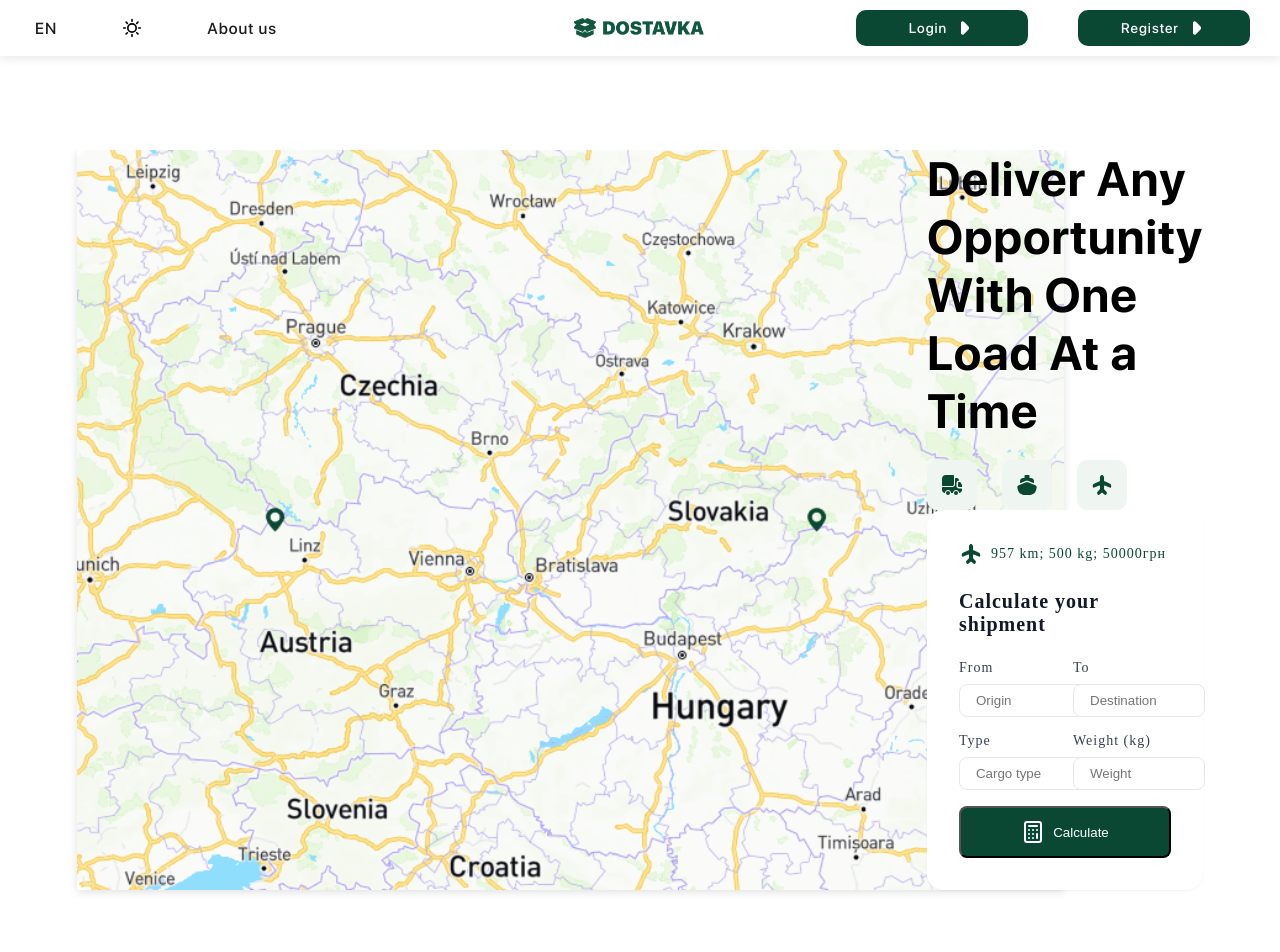
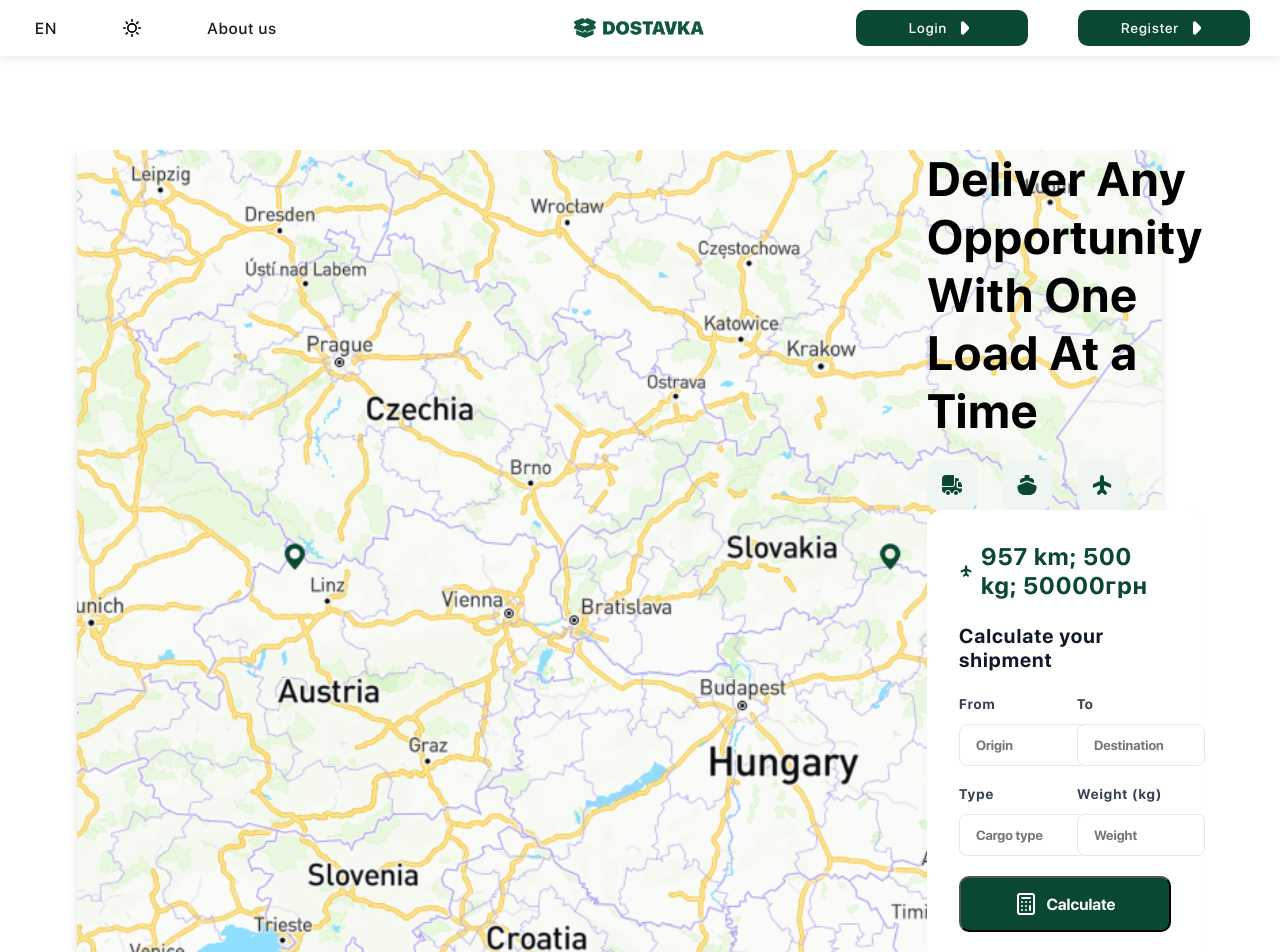
Before and after one commit to k4rpenko/Dostavka, a Next.js app in the folder client/: page /home in a window 1280 px wide. Shown: the top 952 px of the page. Built offline with nearby package versions, Linux system fonts and the light colour scheme.

Commit message:
Updated design

```diff
--- a/client/src/conponents/home/home1/style.module.scss
+++ b/client/src/conponents/home/home1/style.module.scss
@@ -24,19 +24,19 @@
 
 .Map{
   display: flex;
+}
 
-  img{
+.Map img{
   box-shadow: rgba(99, 99, 99, 0.2) 0px 2px 8px 0px;
-  }
 }
 
 .Title{
   display: flex;
+}
 
-  p{
+.Title p{
   font-size: 48px;
   font-family: var(--font-sfpro-bold);
-  }
 }
 
 .HomeSVGItem{
@@ -56,88 +56,91 @@
 
 .calculator{
   display: flex;
-}
-
-.calculator {
   background: white;
   border-radius: 16px;
   padding: 32px;
   box-shadow: 0 1px 2px rgba(0, 0, 0, 0.05);
-  display: flex;
   flex-direction: column;
+  font-family: var(--font-sfpro-bold);
+}
 
-  .resultBox {
+.calculator .resultBox {
   display: flex;
   align-items: center;
   gap: 8px;
   color: #0B4833;
   margin-bottom: 24px;
-
-    span {
-      font-size: 14px;
-      font-weight: 500;
-    }
+  font-size: 20px;
+  font-weight: bold;
 }
 
-  h2 {
+.calculator .resultBox span {
+  font-size: 24px;
+  font-weight: bold;
+}
+
+.calculator h2 {
   font-size: 20px;
   font-weight: 600;
   color: #111827;
   margin-bottom: 24px;
 }
 
-  form {
+.calculator form {
   display: flex;
   flex-direction: column;
-    gap: 16px;
+  gap: 20px;
+}
 
-    .inputGroup {
+.calculator .inputGroup {
   display: grid;
   grid-template-columns: 1fr 1fr;
-      gap: 16px;
+  gap: 24px;
+}
 
-      .inputBox {
+.calculator .inputBox {
   display: flex;
   flex-direction: column;
-        gap: 8px;
+  gap: 12px;
+  max-width: 300px;
+}
 
-        label {
+.calculator .inputBox label {
   font-size: 14px;
   font-weight: 500;
   color: #374151;
 }
 
-        input {
+.calculator .inputBox input {
   width: 100%;
-          padding: 8px 16px;
+  padding: 12px 16px;
   border: 1px solid #E5E7EB;
   border-radius: 8px;
   transition: all 0.2s;
-
-          &:focus {
-            outline: 2px solid #0B4833;
-            outline-offset: 2px;
+  font-family: var(--font-sfpro-bold);
 }
 
-        }
-      }
+.calculator .inputBox input:focus {
+  outline: 2px solid #0B4833;
+  outline-offset: 0px;
 }
 
-    button {
+.calculator button {
   width: 100%;
   background: #0B4833;
   color: white;
-      padding: 12px;
-      border-radius: 8px;
+  padding: 14px;
+  border-radius: 10px;
   display: flex;
   align-items: center;
   justify-content: center;
   gap: 8px;
+  font-size: 16px;
+  font-weight: bold;
   transition: background-color 0.2s;
+  font-family: var(--font-sfpro-bold);
+}
 
-      &:hover {
+.calculator button:hover {
   background: #0a3f2d;
 }
-    }
-  }
-}
```
Lines whose indentation alone changed are shown as unchanged.
